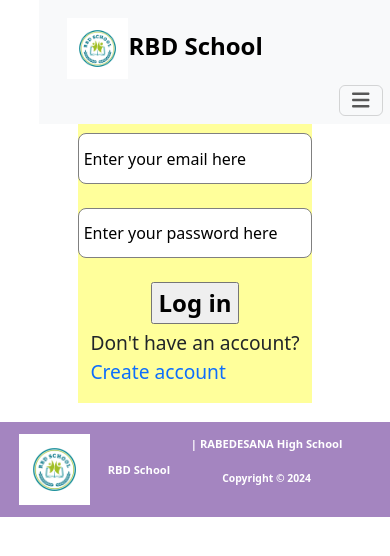
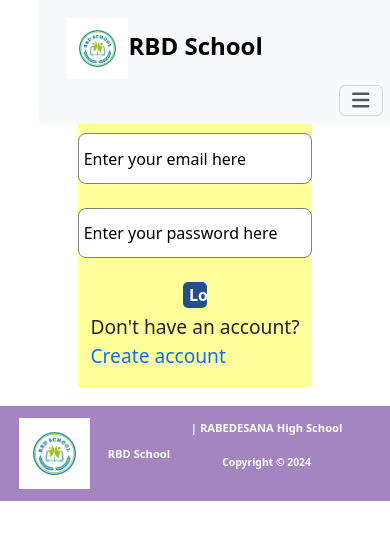
Before and after one commit to rbd3/school-react, a React (Vite) app: page /connexion in a window 390 px wide. Shown: the top 556 px of the page. Built offline with nearby package versions, Linux system fonts and the light colour scheme.

Commit message:
Update login style

```diff
--- a/src/assets/login.css
+++ b/src/assets/login.css
@@ -48,8 +48,29 @@
     width: 6.5vw;
     font-size: 1.5rem;
     font-weight: bolder;
+    background-color: rgb(37, 79, 138);
+    color: white;
+    border: none;
+    border-radius: 5px;
+    cursor: pointer;
+    transition: transform 0.3s ease-in-out;
   }
 
+  .inputButton:hover {
+    animation: bounce 0.5s infinite;
+  }
+
+  @keyframes bounce {
+    0%, 20%, 50%, 80%, 100% {
+      transform: translateY(0);
+    }
+    40% {
+      transform: translateY(-10px);
+    }
+    60% {
+      transform: translateY(-5px);
+    }
+  }
   .signup-link {
     display: flex;
     align-items: center;
@@ -61,6 +82,12 @@
   .signup-link p {
     font-size: 1.2rem;
   }
+
+  .errorLabel {
+    color: red;
+    font-size: 1.5rem;
+  }
+
 
   @media screen and (max-width: 768px) {
     .inputContainer {
@@ -76,9 +103,15 @@
     }
 
     .inputButton {
-        width: 100%;
-        font-size: 1.5rem;
+        width: 40%;
+        font-size: 1rem;
         font-weight: bolder;
       }
 
+
+  .errorLabel {
+    color: red;
+    font-size: 1rem;
   }
+
+  }
```
